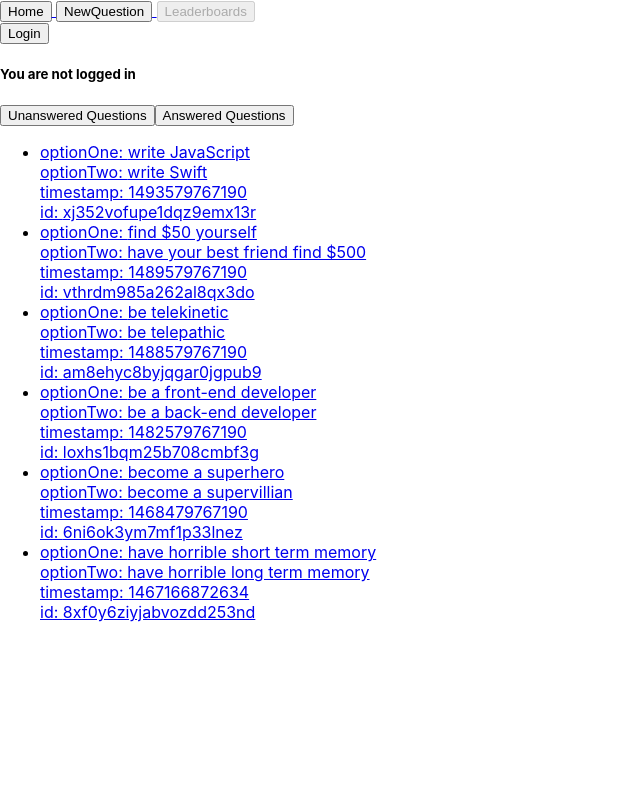
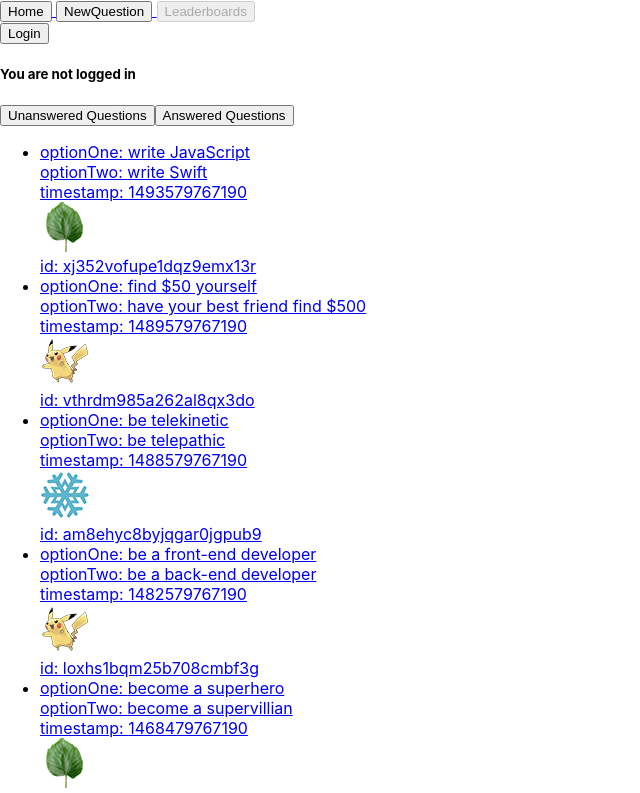
Before and after one commit to ananwkma/Would-You-Rather-App, a React (Create React App) app: page / in a window 1280 px wide. Shown: the top 793 px of the page, without its empty margins (0-640 px from the left). Built offline with nearby package versions, Linux system fonts and the light colour scheme.

Commit message:
Profile Picture to Every Question Type
- Added profile pictures to questions when both logged in and logged out

```diff
--- a/src/components/Question.jsx
+++ b/src/components/Question.jsx
@@ -76,6 +76,7 @@ class Question extends Component {
               <input type="radio" name="option" value="optionOne" onClick={this.changeOption}/> {optionOne.text}<br/>
               <input type="radio" name="option" value="optionTwo" onClick={this.changeOption}/> {optionTwo.text}<br/>
               <div> timestamp: {timestamp} </div>
+              <div> <img src={`${this.props.pictureURL}`} alt="icon"/> </div>
               <div> id: {id} </div>
               <input type="submit" id="submitButton" disabled={!this.state.optionSelected}/>
             </form>
@@ -110,6 +111,7 @@ class Question extends Component {
           <div> optionOne: {optionOne.text} </div>
           <div> optionTwo: {optionTwo.text} </div>
           <div> timestamp: {timestamp} </div>
+          <div> <img src={`${this.props.pictureURL}`} alt="icon"/> </div>
           <div> id: {id} </div>
         </Link>
       )
```
